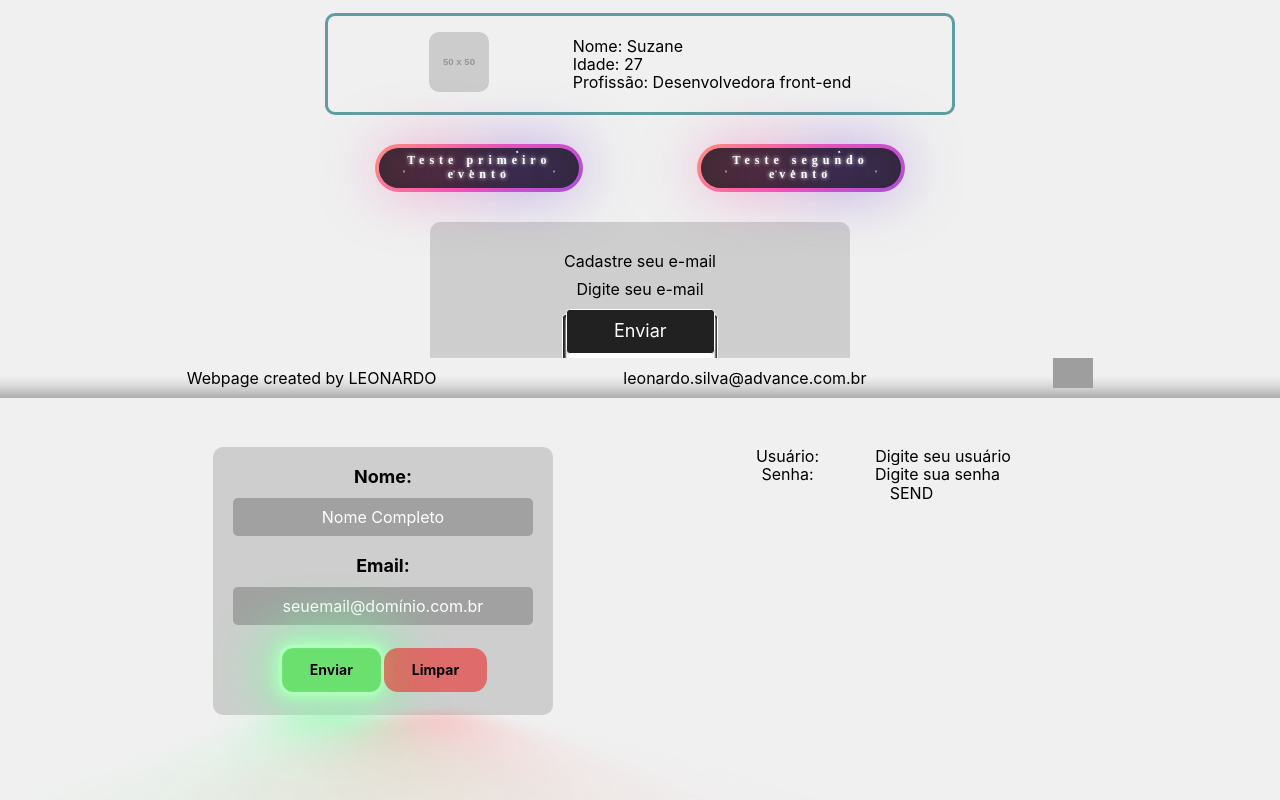
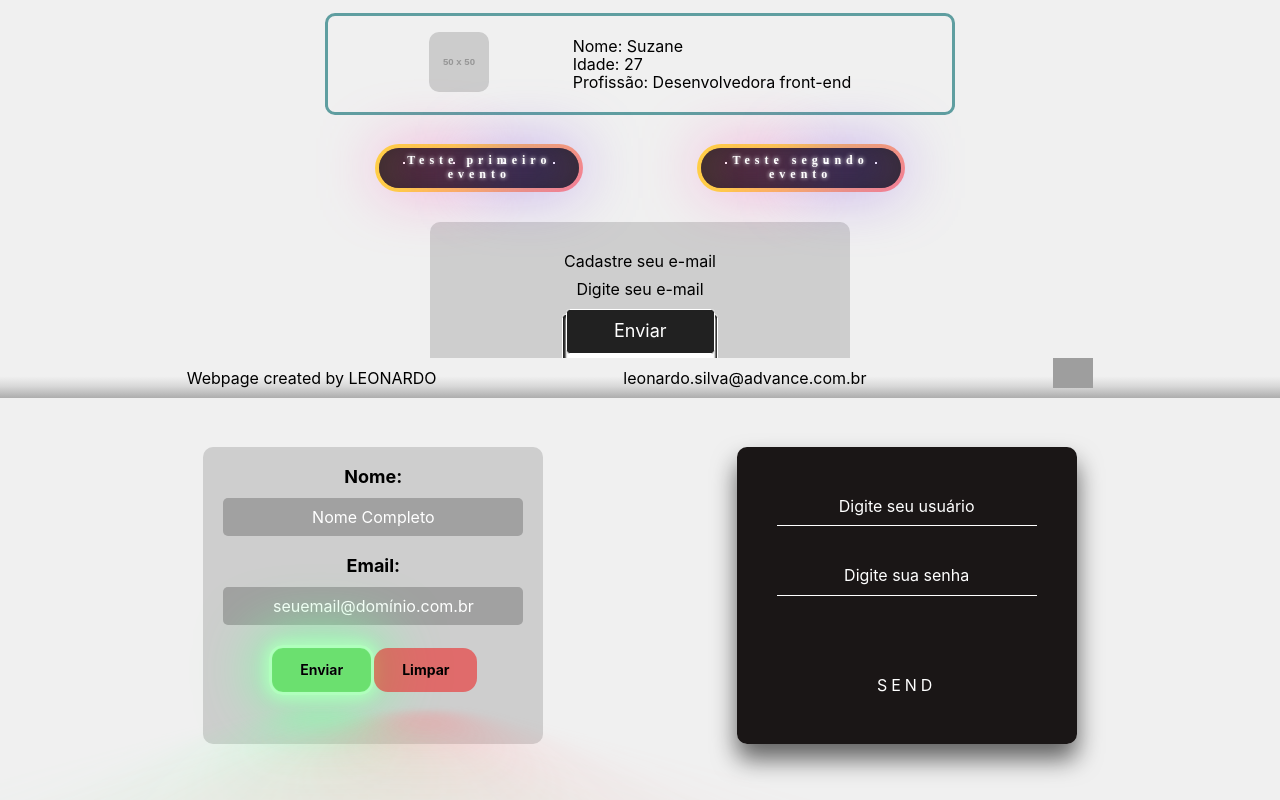
Before and after one commit to Leozinrd/estudos-react-js, a React (Create React App) app: page / in a window 1280 px wide. Shown: the part 402-1202 px from the top of the page. Before the commit the page ends 1173 px from the top, so only its background shows below. Built offline with nearby package versions, Linux system fonts and the light colour scheme; grey boxes are pictures that could not be loaded.

Commit message:
Use of Emotion

```diff
--- a/src/components/Events/EventButton/buttonActivate.css
+++ b/src/components/Events/EventButton/buttonActivate.css
@@ -1,60 +1,29 @@
 .btn {
-    display: flex;
-    justify-content: center;
-    align-items: center;
-    width: 13rem;
-    height: 3rem;
-    background-size: 300% 300%;
-    backdrop-filter: blur(1rem);
-    border-radius: 5rem;
-    transition: 0.5s;
-    animation: gradient_301 5s ease infinite;
-    border: double 4px transparent;
-    background-image: linear-gradient(#212121, #212121),  linear-gradient(137.48deg, #ffdb3b 10%,#FE53BB 45%, #8F51EA 67%, #0044ff 87%);
-    background-origin: border-box;
-    background-clip: content-box, border-box;
+
   }
 
   #container-stars {
-    position: absolute;
-    z-index: -1;
-    width: 100%;
-    height: 100%;
-    overflow: hidden;
-    transition: 0.5s;
-    backdrop-filter: blur(1rem);
-    border-radius: 5rem;
+
   }
 
   strong {
-    z-index: 2;
-    font-family: 'Avalors Personal Use';
-    font-size: 12px;
-    letter-spacing: 5px;
-    color: #FFFFFF;
-    text-shadow: 0 0 4px white;
+
   }
 
   #glow {
-    position: absolute;
-    display: flex;
-    width: 12rem;
+
   }
 
   .circle {
-    width: 100%;
-    height: 30px;
-    filter: blur(2rem);
-    animation: pulse_3011 4s infinite;
-    z-index: -1;
+
   }
 
   .circle:nth-of-type(1) {
-    background: rgba(254, 83, 186, 0.636);
+
   }
 
   .circle:nth-of-type(2) {
-    background: rgba(142, 81, 234, 0.704);
+
   }
 
   .btn:hover #container-stars {
@@ -63,26 +32,19 @@
   }
 
   .btn:hover {
-    transform: scale(1.1);
-    cursor: pointer;
+
   }
 
   .btn:active {
-    border: double 4px #FE53BB;
-    background-origin: border-box;
-    background-clip: content-box, border-box;
-    animation: none;
+
   }
 
-  .btn:active .circle {
+  .Button:active .Circle {
     background: #FE53BB;
   }
 
   #stars {
-    position: relative;
-    background: transparent;
-    width: 200rem;
-    height: 200rem;
+
   }
 
   #stars::after {
@@ -96,8 +58,7 @@
   }
 
   #stars::after {
-    background-image: radial-gradient(#ffffff 1px, transparent 1%);
-    background-size: 50px 50px;
+
   }
 
   #stars::before {
--- a/src/components/Events/EventButton/eventButton.js
+++ b/src/components/Events/EventButton/eventButton.js
@@ -1,17 +1,25 @@
-import './buttonActivate.css';
+// import './buttonActivate.css';
+import {
+    Button,
+    Strong,
+    ContainerStars,
+    Stars,
+    Glow,
+    Circle
+} from './styles'
 
 function EventButton (props){
     return(
-        <button className="btn" onClick={props.event} type="button">
-          <strong>{props.text}</strong>
-              <div id="container-stars">
-              <div id="stars"></div>
-          </div>
-          <div id="glow">
-              <div className="circle"></div>
-              <div className="circle"></div>
-          </div>
-      </button>
+        <Button onClick={props.event} type="button">
+          <Strong>{props.text}</Strong>
+              <ContainerStars>
+              <Stars></Stars>
+          </ContainerStars>
+          <Glow>
+              <Circle></Circle>
+              <Circle></Circle>
+          </Glow>
+      </Button>
     )
 }
 
--- /dev/null
+++ b/src/components/Events/EventButton/styles.js
@@ -0,0 +1,90 @@
+import styled from "@emotion/styled";
+
+
+export const ContainerStars = styled.div`
+    position: absolute;
+    z-index: -1;
+    width: 100%;
+    height: 100%;
+    overflow: hidden;
+    transition: 0.5s;
+    backdrop-filter: blur(1rem);
+    border-radius: 5rem;
+`
+
+export const Button = styled.button`
+    display: flex;
+    justify-content: center;
+    align-items: center;
+    width: 13rem;
+    height: 3rem;
+    background-size: 300% 300%;
+    backdrop-filter: blur(1rem);
+    border-radius: 5rem;
+    transition: 0.5s;
+    animation: gradient_301 5s ease infinite;
+    border: double 4px transparent;
+    background-image: linear-gradient(#212121, #212121),  linear-gradient(137.48deg, #ffdb3b 10%,#FE53BB 45%, #8F51EA 67%, #0044ff 87%);
+    background-origin: border-box;
+    background-clip: content-box, border-box;
+
+    &:hover{
+        transform: scale(1.1);
+        cursor: pointer;
+    };
+
+    &:active{
+        border: double 4px #FE53BB;
+        background-origin: border-box;
+        background-clip: content-box, border-box;
+        animation: none;
+    }
+`
+
+export const Strong = styled.strong`
+    z-index: 2;
+    font-family: 'Avalors Personal Use';
+    font-size: 12px;
+    letter-spacing: 5px;
+    color: #FFFFFF;
+    text-shadow: 0 0 4px white;
+`
+
+export const Stars = styled.div`
+    position: relative;
+    background: transparent;
+    width: 200rem;
+    height: 200rem;
+
+    &::after{
+        content: "";
+        position: absolute;
+        top: -10rem;
+        left: -100rem;
+        width: 100%;
+        height: 100%;
+        animation: animStarRotate 90s linear infinite;
+        background-image: radial-gradient(#ffffff 1px, transparent 1%);
+        background-size: 50px 50px;
+    }
+`
+
+export const Glow = styled.div`
+    position: absolute;
+    display: flex;
+    width: 12rem;
+`
+
+export const Circle = styled.div`
+    width: 100%;
+    height: 30px;
+    filter: blur(2rem);
+    animation: pulse_3011 4s infinite;
+    z-index: -1;
+
+    &:nth-of-type(1){
+        background: rgba(254, 83, 186, 0.636);}
+
+    &:nth-of-type(2){
+        background: rgba(142, 81, 234, 0.704);}
+`
--- a/src/components/Forms/forms.js
+++ b/src/components/Forms/forms.js
@@ -10,7 +10,10 @@ import {
     LoginBox,
     FormUser,
     UserBox,
-    Login
+    Login,
+    UserLabel,
+    UserInput,
+    Span
 } from './styles';
 
 
@@ -63,8 +66,8 @@ function Form(){
             <LoginBox>
                 <FormUser onSubmit={loginUser}>
                     <UserBox>
-                        <label htmlFor='userLogin'>Usuário:</label>
-                        <input
+                        <UserLabel htmlFor='userLogin'>Usuário:</UserLabel>
+                        <UserInput
                         type='text'
                         id='userLogin'
                         name='userLogin'
@@ -73,8 +76,8 @@ function Form(){
                         required/>
                     </UserBox>
                     <UserBox>
-                        <label htmlFor='password'>Senha:</label>
-                        <input
+                        <UserLabel htmlFor='password'>Senha:</UserLabel>
+                        <UserInput
                         type='password'
                         id='password'
                         name='password'
@@ -83,7 +86,7 @@ function Form(){
                     </UserBox>
                     <center><Login // onClick={loginUser}
                     >SEND
-                        <span></span>
+                        <Span></Span>
                     </Login></center>
                 </FormUser>
             </LoginBox>
--- a/src/components/Forms/styles.js
+++ b/src/components/Forms/styles.js
@@ -1,4 +1,16 @@
 import styled from "@emotion/styled";
+import { keyframes } from "@emotion/react";
+
+
+const btnAnim1 = keyframes`
+  0% {
+    left: -100%;
+  }
+
+  50%, 100% {
+    left: 100%;
+  }
+`
 
 export const Forms = styled.section`
     display: flex;
@@ -122,17 +134,77 @@ export const Clear = styled.button`
 `
 
 export const LoginBox = styled.section`
-
+    width: 340px;
+    height: fit-content;
+    padding: 40px;
+    background: rgba(24, 20, 20, 0.987);
+    box-sizing: border-box;
+    box-shadow: 0 15px 25px rgba(0,0,0,.6);
+    border-radius: 10px;
 `
 
-export const FormUser = styled.form`
+export const FormUser = styled.form``
 
+export const UserBox = styled.div``
+
+export const Login = styled.button`
+    position: relative;
+    display: inline-block;
+    padding: 10px 20px;
+    color: #ffffff;
+    font-size: 16px;
+    text-decoration: none;
+    text-transform: uppercase;
+    overflow: hidden;
+    transition: .5s;
+    margin-top: 40px;
+    letter-spacing: 4px;
+
+    &:hover{
+        background: #03f40f;
+        color: #fff;
+        border-radius: 5px;
+        box-shadow: 0 0 5px #03f40f,
+                    0 0 25px #03f40f,
+                    0 0 50px #03f40f,
+                    0 0 100px #03f40f;
+        cursor: pointer;
+    }
 `
 
-export const UserBox = styled.div`
+export const Span = styled.span`
+    position: absolute;
+    display: block;
 
+    &:nth-child(1){
+        bottom: 2px;
+        left: -100%;
+        width: 100%;
+        height: 2px;
+        background: linear-gradient(90deg, transparent, #03f40f);
+        animation: ${btnAnim1} 2s linear infinite;
+    }
 `
 
-export const Login = styled.button`
+export const UserInput = styled.input`
+    width: 100%;
+    padding: 10px 0;
+    font-size: 16px;
+    color: #fff;
+    margin-bottom: 30px;
+    border: none;
+    border-bottom: 1px solid #fff;
+    outline: none;
+    background: transparent;
+`
 
+export const UserLabel = styled.label`
+    position: absolute;
+    top: 0;
+    left: 0;
+    padding: 10px 0;
+    font-size: 16px;
+    color: #fff;
+    pointer-events: none;
+    transition: .5s;
 `
```
Also changed, not shown: src/components/Forms/formUser.module.css (deleted, +0 -93 lines), src/components/Events/NotUsed/events.module.css (renamed from src/components/Events/events.module.css).
